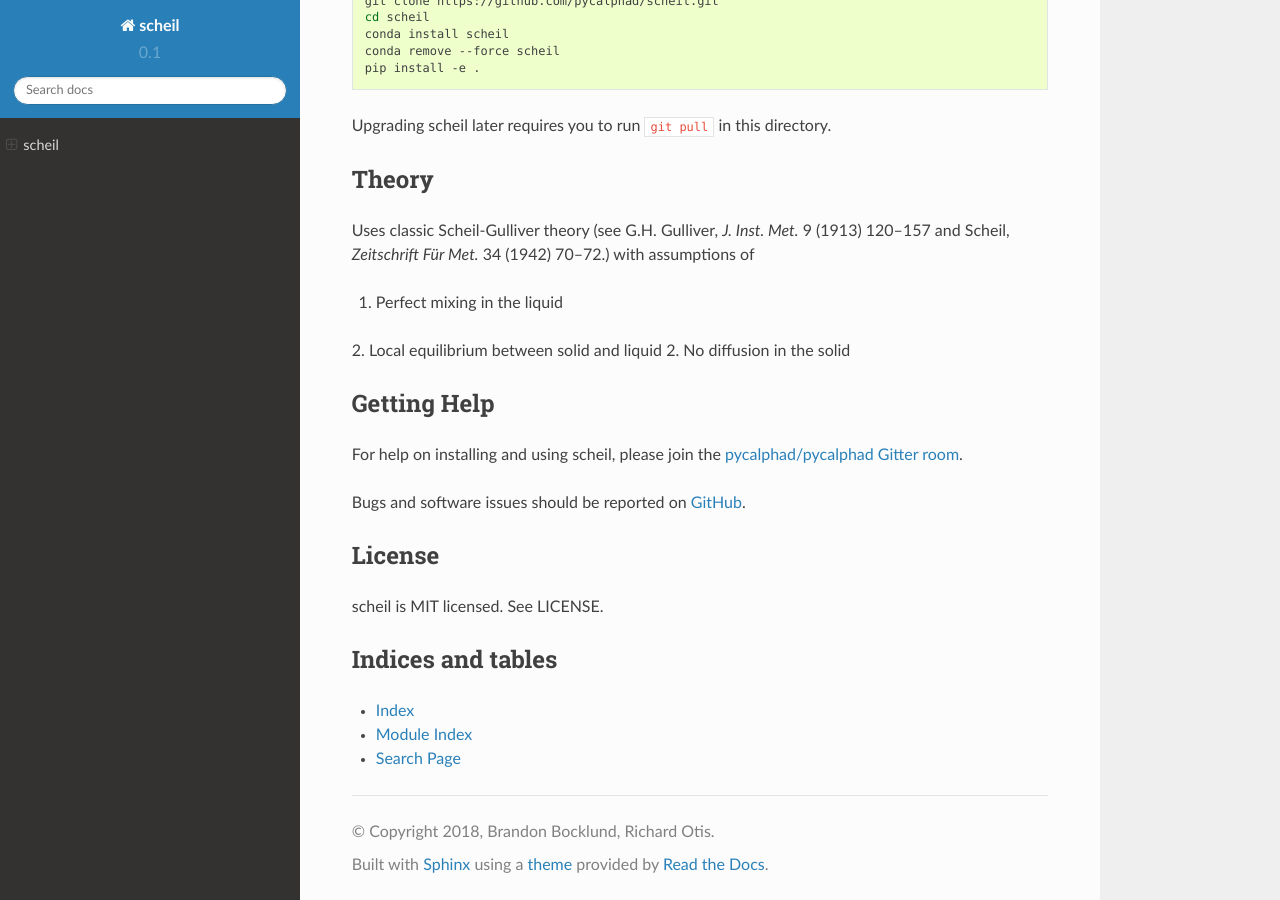
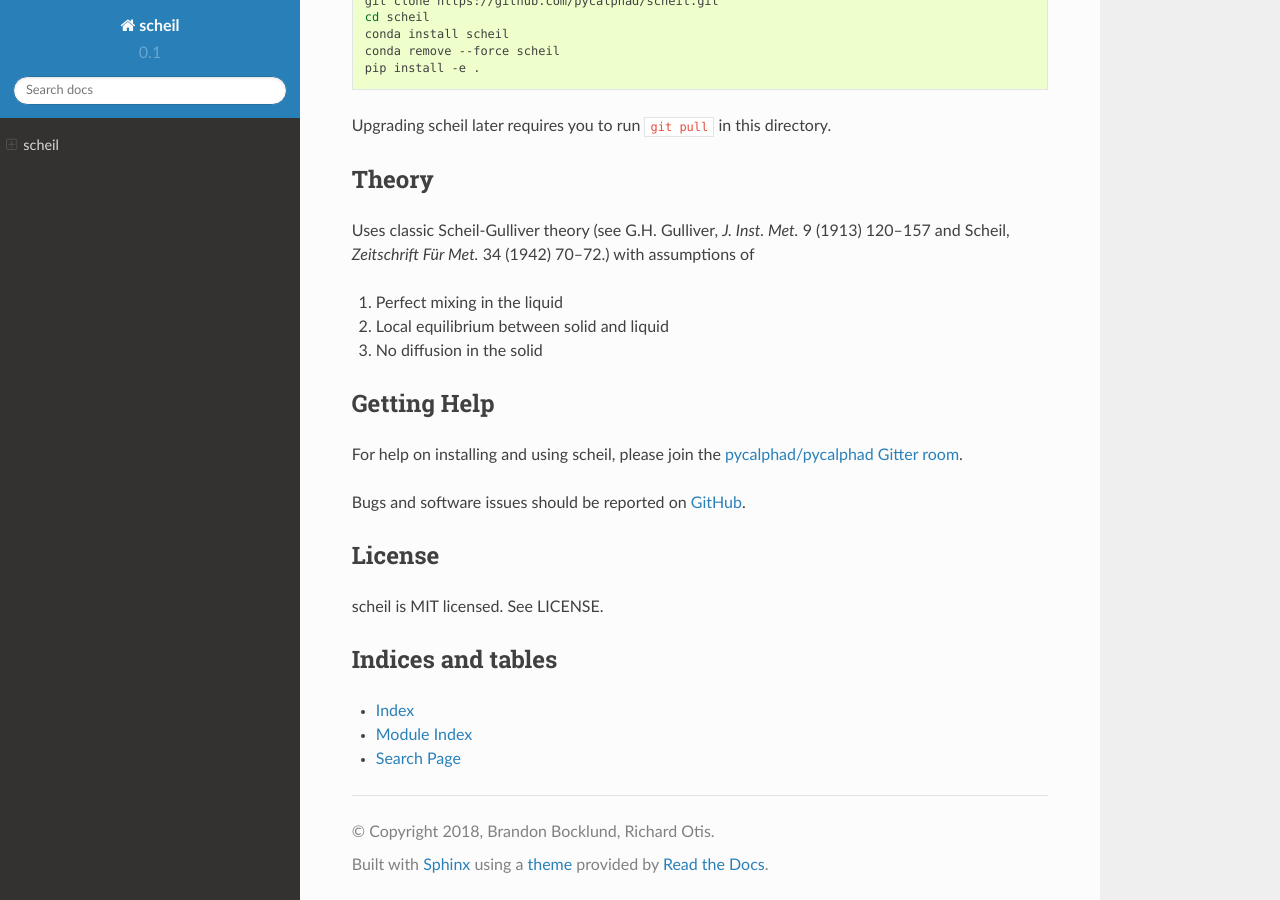
Before and after one commit to pycalphad/scheil, a Sphinx documentation site: the page built from docs/index.rst, in a window 1280 px wide and 900 px high, scrolled down 1518 px. Built offline with Sphinx 7.4.7 and the Read the Docs theme 2.0.0, drawn with Linux system fonts in a browser that asks for light colours.

Commit message:
Doc improvements

```diff
--- a/docs/index.rst
+++ b/docs/index.rst
@@ -26,7 +26,7 @@
 
    # plot the result
    for phase_name, amounts in sol_res.phase_amounts.items():
-    plt.plot(sol_res.temperatures, amounts, label=phase_name)
+       plt.plot(sol_res.temperatures, amounts, label=phase_name)
    plt.plot(sol_res.temperatures, sol_res.fraction_liquid, label='LIQUID')
    plt.ylabel('Phase Fraction')
    plt.xlabel('Temperature (K)')
@@ -76,7 +76,7 @@
 
 1. Perfect mixing in the liquid
 2. Local equilibrium between solid and liquid
-2. No diffusion in the solid
+3. No diffusion in the solid
 
 
 Getting Help
```
